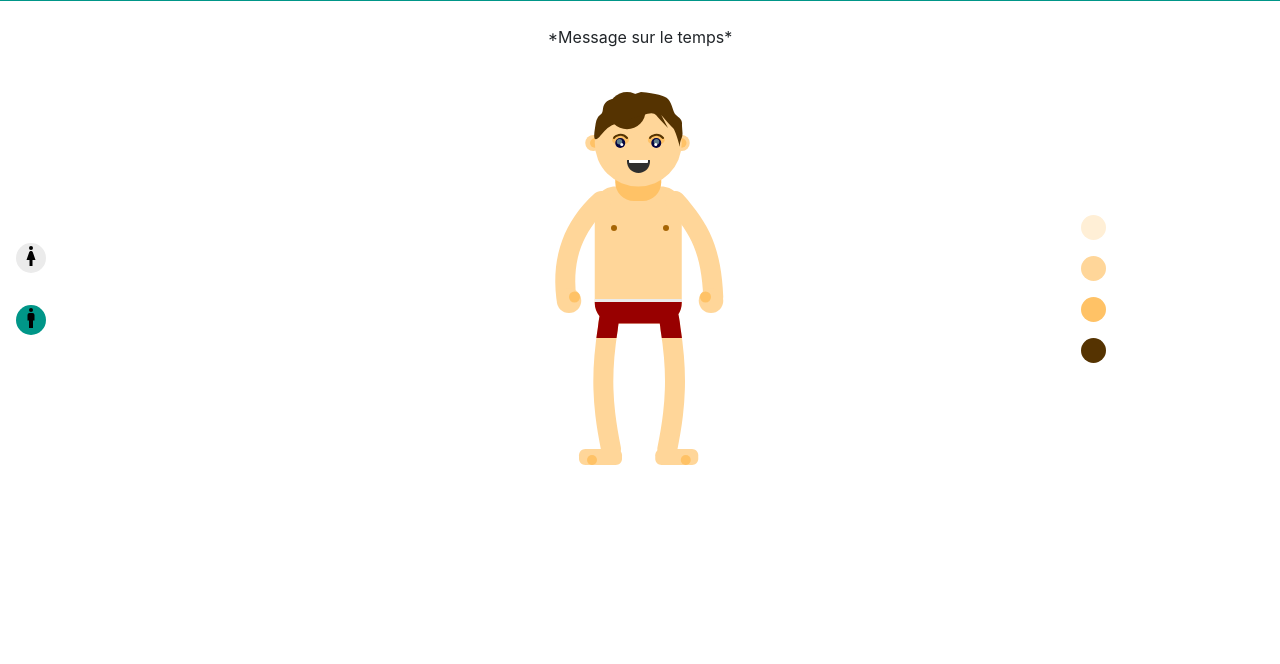
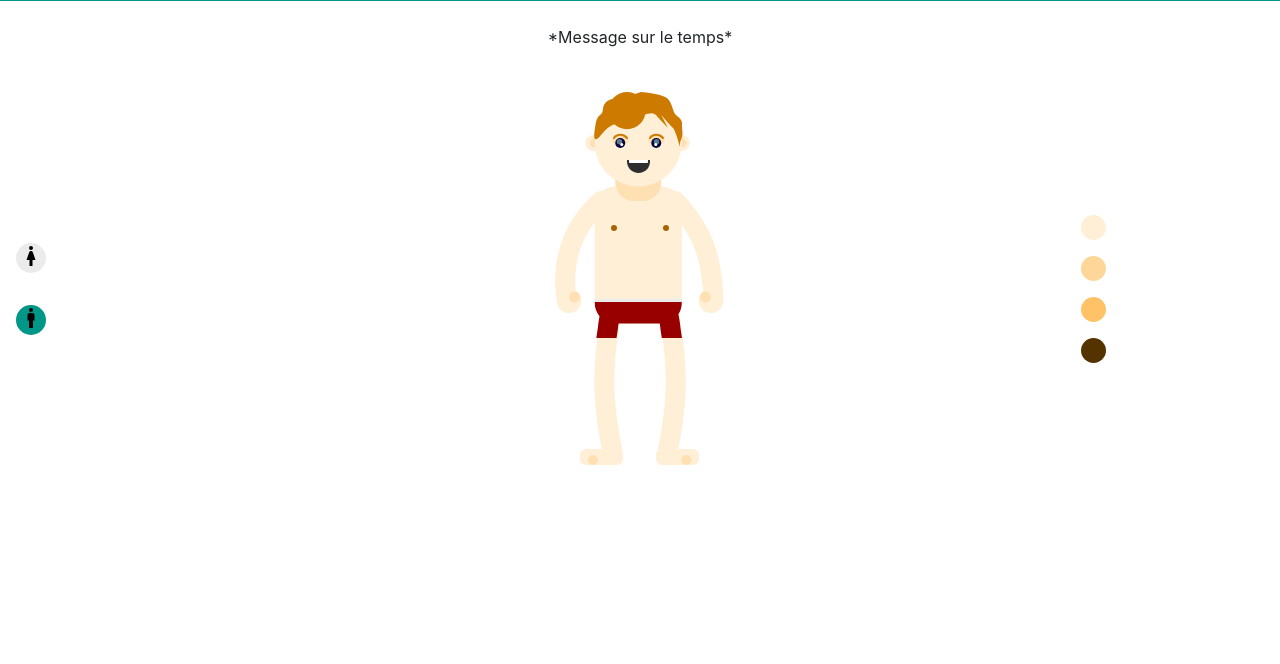
Before and after one commit to Louya/meteoApp, a PHP site: page / in a window 1280 px wide. Shown: the part 119-783 px from the top of the page. Run offline with PHP 8.4, Linux system fonts and the light colour scheme; some libraries are stand-ins or nearby versions.

Commit message:
[mdeia]Ajout de toutes les images d'avatar

```diff
--- a/Templates/weather.html.twig
+++ b/Templates/weather.html.twig
@@ -45,9 +45,11 @@
                 <button class="my-3 d-flex justify-content-center" id="maleButton"><img src="Assets/img/icons/icon-male.svg"
                         alt=""></button>
             </div>
+            {# Avatar #}
             <div class="col-8 text-center">
-                <img id="avatar" class="img-fluid" src="Assets/img/male.svg" alt="avatar image">
+                <img id="avatar" class="img-fluid" src="Assets/img/avatar/male-s1.svg" alt="avatar image">
             </div>
+            {# Vetements #}
             <div class="col-2 d-flex flex-column justify-content-center">
                 <button class="my-2" id="skin1"></button>
                 <button class="my-2" id="skin2"></button>
```
Also changed, not shown: Assets/img/avatar/female-s1.svg (added), Assets/img/avatar/female-s2.svg (added), Assets/img/avatar/female-s3.svg (added), Assets/img/avatar/female-s4.svg (added), Assets/img/avatar/male-s1.svg (added), Assets/img/avatar/male-s2.svg (renamed from Assets/img/male.svg), Assets/img/avatar/male-s3.svg (added), Assets/img/avatar/male-s4.svg (added), Assets/img/female.svg (deleted).
